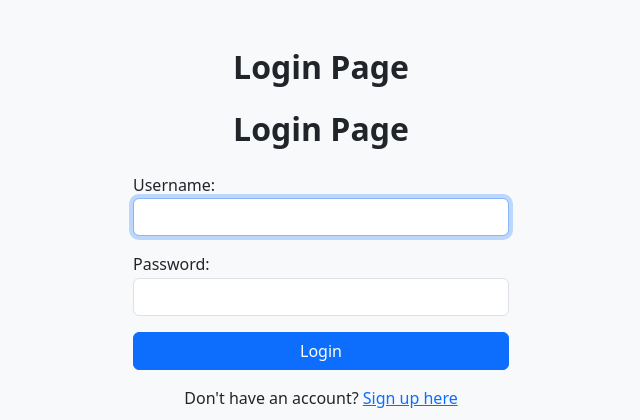
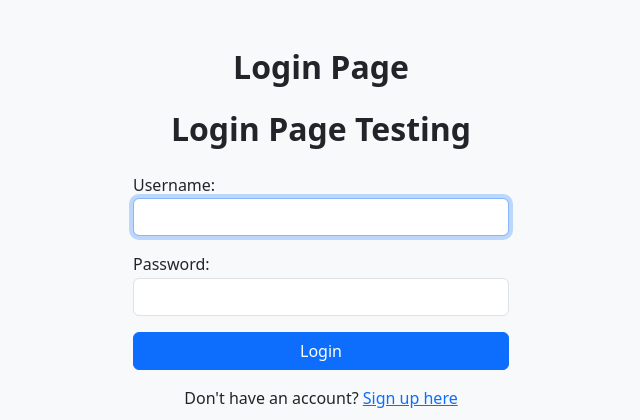
Before and after one commit to Phtevn98/chores_app, a PHP site: page /login.php in a window 1280 px wide. Shown: the part 58-478 px from the top of the page, without its empty margins (319-959 px from the left). Run offline with PHP 8.4, Linux system fonts and the light colour scheme; a stand-in replaces the project's code that opens the database connection.

Commit message:
Testing new server setup.

```diff
--- a/login.php
+++ b/login.php
@@ -46,7 +46,7 @@ if ($_SERVER['REQUEST_METHOD'] === 'POST') {
 
 <div class="container mt-5" style="max-width: 400px;">
     <h2 class="text-center mb-4">Login Page</h2>
-    <h2 class="text-center mb-4">Login Page</h2>
+    <h2 class="text-center mb-4">Login Page Testing</h2>
 
     <?php if (!empty($error)): ?>
         <div class="alert alert-danger alert-dismissible fade show" role="alert">
```
